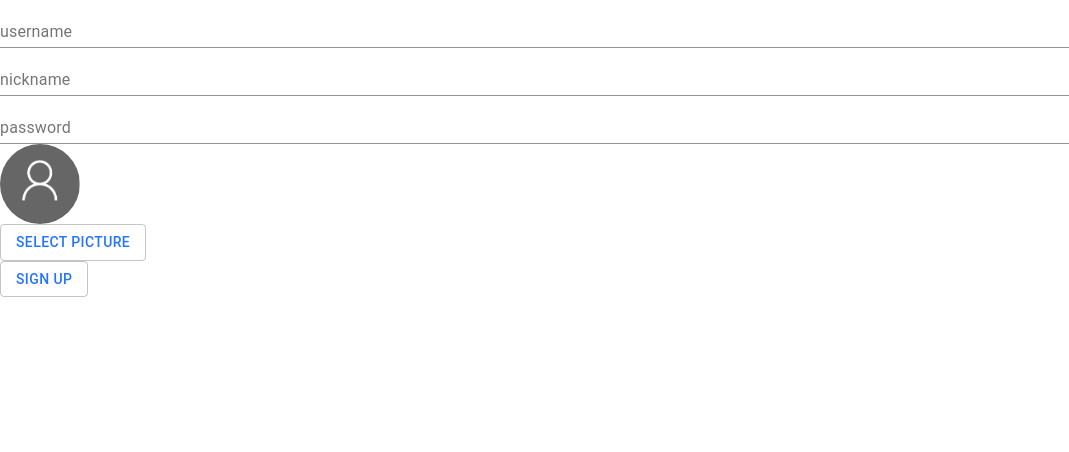
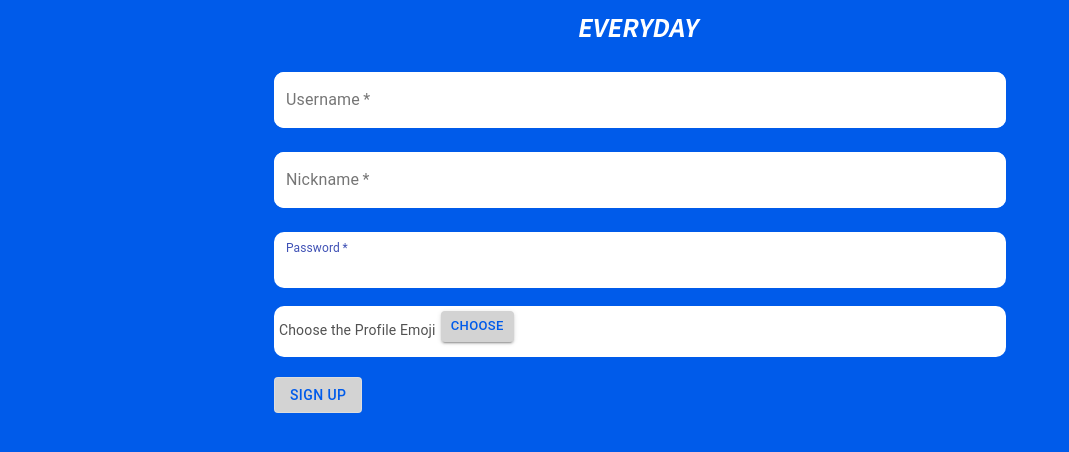
Before and after one commit to everyday-2020/everyday_front, a React (Create React App) app: page /signup in a window 1280 px wide. Shown: the top 452 px of the page, without its empty margins (0-1069 px from the left). Built offline with nearby package versions, Linux system fonts and the light colour scheme; a web font is replaced by a local one.

Commit message:
add emoji picker in signup page and change signup form

```diff
--- a/src/App.tsx
+++ b/src/App.tsx
@@ -7,6 +7,7 @@ import RoomList from "./containers/roomList";
 import Room from "./containers/room";
 import MakeRoom from "./containers/makeRoom";
 import SignUp from "./containers/signUp";
+import LogoBar from "./components/logobar";
 
 function App() {
   return (
@@ -22,6 +23,7 @@ function App() {
           <MakeRoom />
         </Route>
         <Route path="/signup">
+          <LogoBar />
           <SignUp />
         </Route>
         <Route path="/">
--- a/src/api/index.tsx
+++ b/src/api/index.tsx
@@ -72,7 +72,7 @@ export function signup(signUpForm: SignUpForm) {
     .then((response) => {
       alert("Sign Up Success");
       console.log(response);
-      window.location.href = "/";
+      window.location.href = "/signin";
     })
     .catch((error) => {
       console.log(error);
--- a/src/containers/signUp.tsx
+++ b/src/containers/signUp.tsx
@@ -1,7 +1,20 @@
 import React, { useState, useCallback } from "react";
-import { TextField, Avatar, Button } from "@material-ui/core";
-import { makeStyles } from "@material-ui/core/styles";
+import {
+  TextField,
+  Button,
+  Dialog,
+  DialogContent,
+  Container,
+  CssBaseline,
+} from "@material-ui/core";
+import {
+  makeStyles,
+  createMuiTheme,
+  ThemeProvider,
+} from "@material-ui/core/styles";
 import { signup } from "../api";
+import Picker from "emoji-picker-react";
+
 
 interface SignUpForm {
   username: string;
@@ -10,102 +23,241 @@ interface SignUpForm {
   profile_pic: string;
 }
 
-const profileStyles = makeStyles((theme) => ({
-    root : {
-        display: 'flex',
+const useStyles = makeStyles((theme) => ({
+  root: {
+    background: "#005bea",
+    display: "flex",
+    flexDirection: "column",
+    height: "100%",
+
   },
-    profile : {
-        width: theme.spacing(10),
-        height: theme.spacing(10),
-        color: theme.palette.getContrastText('#2575fc'),
-        backgroundColor: '#2575fc',
+  paper: {
+    display: "flex",
+    flexDirection: "column",
+    alignItems: "center",
   },
-    icon : {
-        width: theme.spacing(10),
-        height: theme.spacing(10),
+  profile: {
+    alignItmes: "center",
+    backgroundColor: "white",
+    borderRadius: 10,
+    justifyContent: "center",
+    padding: "5px",
+    marginTop: "10px",
+    marginBottom: "20px",
   },
-    button : {
-        color: '#2575fc',
-    }
-}))
+}));
 
-/*
-type SignFromProps = {
-    onShowPicture: (signUpForm: { username: string; nickname: string; password: string; profile_pic: string }) => void;
-};
-*/
+const tfStyles = makeStyles((theme) => ({
+  root: {
+    backgroundColor: "white",
+    borderRadius: 10,
+    justifyContent: "center",
+  },
+}));
+const tf_theme = createMuiTheme({
+  overrides: {
+    MuiFilledInput: {
+      root: {
+        color: "gray",
+        backgroundColor: "white",
+        borderTopLeftRadius: 10,
+        borderTopRightRadius: 10,
+        borderRadius: 10,
+        "&$focused": {
+          backgroundColor: "transparent",
+          borderRadius: 10,
+        },
+        "&:hover": {
+          "@media (hover: none)": {
+            backgroundColor: "transparent",
+          },
+        },
+      },
+    },
+  },
+});
+
+const buttonStyles = makeStyles((theme) => ({
+  container: {
+    justifyContent: "center",
+    alignItmes: "center",
+  },
+  button: {
+    backgroundColor: "#D3D3D3",
+    color: "#005bea",
+    marginBottom: "10px",
+  },
+}));
 
 export default function SignUp() {
-    const classes = profileStyles();
+  const classes = useStyles();
+  const bt_classes = buttonStyles();
+  const tf_classes = tfStyles();
 
   const [signUpForm, setForm] = useState<SignUpForm>({
-        username: '',
-        nickname: '',
-        password: '',
-        profile_pic: process.env.PUBLIC_URL + '/tmp_profile_pic.png'
+    username: "",
+    nickname: "",
+    password: "",
+    profile_pic: "",
   });
 
-    const { username, nickname, password, profile_pic } = signUpForm;
+  //const { username, nickname, password, profile_pic } = signUpForm;
+
+  const [chosenEmoji, setChosenEmoji] = useState(null);
 
   console.log("signUpForm ", signUpForm);
 
-    const changePicture = (e:any) => {
-        e.preventDefault();
-        const file = URL.createObjectURL(e.target.files[0]);
-        if(file != null){
-            setForm({
-                ...signUpForm,
-                profile_pic: URL.createObjectURL(e.target.files[0])
-            });
-        }
+  //dialog
+  const [open, setOpen] = useState(false);
+
+  const handleClickOpen = () => {
+    setOpen(true);
+  };
+  const handleClose = () => {
+    setOpen(false);
   };
 
-    const confirmSignUp = (e:any) => {
+  const confirmSignUp = (e: any) => {
     e.preventDefault();
-        //console.log("confirmSignUp");
-        //console.log("signupForm", signUpForm);
-        //console.log("username", username);
-        //console.log("password", password);
 
     signup(signUpForm);
 
     setForm({
-            username: '',
-            nickname: '',
-            password: '',
-            profile_pic: process.env.PUBLIC_URL + '/tmp_profile_pic.png'
-        })
+      username: "",
+      nickname: "",
+      password: "",
+      profile_pic: "",
+    });
+  };
 
-    }
-
-    const changeForm = (e:any) => {
+  const changeForm = (e: any) => {
     setForm({
       ...signUpForm,
       [e.target.id]: e.target.value,
     });
-        //console.log("signup form", signUpForm);
-        //console.log("e.target", e.target.id);
-        //console.log("name ", e.target.name);
-        //console.log("value", e.target.value);
-    }
+  };
+
+  const onEmojiClick = (e, emojiObject) => {
+    setChosenEmoji(emojiObject.emoji);
+    console.log(emojiObject);
+    console.log(emojiObject.names[0]);
+    const name =
+      emojiObject.names.length == 1
+        ? emojiObject.names[0]
+        : emojiObject.names[1];
+    setForm({
+      ...signUpForm,
+      profile_pic: name,
+    });
+    handleClose();
+  };
+
+  const showPicker = (e: any) => {
+    e.preventDefault();
+    handleClickOpen();
+  };
+
   return (
-        <div>
+      <Container component="main" className={classes.root}>
+        <CssBaseline />
+        <ThemeProvider
+          theme={createMuiTheme({
+            palette: { type: "dark", primary: { main: "#f9f9f9" } },
+          })}
+        >
+          <div className={classes.paper}>
             <form onSubmit={confirmSignUp}>
-                <TextField label="username" onChange={changeForm} id="username" fullWidth/>
-                <TextField label="nickname" onChange={changeForm} id="nickname" fullWidth/>
-                <TextField label="password" onChange={changeForm} id="password" type="password" fullWidth/>
-                <div>
-                    <Avatar alt="profile_pic" className={classes.profile} src={ profile_pic }>
-                    </Avatar>
-                    <div>
-                        <input type="file" id="upload_pic" style={{ display: "none" }} onChange={changePicture}/>
+              <ThemeProvider theme={tf_theme}>
+                <TextField
+                  className={tf_classes.root}
+                  label="Username"
+                  onChange={changeForm}
+                  id="username"
+                  fullWidth
+                  variant="filled"
+                  margin="normal"
+                  required
+                  autoComplete="username"
+                  autoFocus
+                  InputProps={{
+                    disableUnderline: true,
+                  }}
+                />
+                <TextField
+                  className={tf_classes.root}
+                  label="Nickname"
+                  onChange={changeForm}
+                  id="nickname"
+                  fullWidth
+                  variant="filled"
+                  margin="normal"
+                  required
+                  autoComplete="nickname"
+                  autoFocus
+                  InputProps={{
+                    disableUnderline: true,
+                  }}
+                />
+                <TextField
+                  className={tf_classes.root}
+                  label="Password"
+                  onChange={changeForm}
+                  id="password"
+                  type="password"
+                  fullWidth
+                  variant="filled"
+                  margin="normal"
+                  required
+                  autoComplete="password"
+                  autoFocus
+                  InputProps={{
+                    disableUnderline: true,
+                  }}
+                />
+              </ThemeProvider>
+
+              <div className={classes.profile}>
+                {chosenEmoji ? (
+                  <span>{chosenEmoji}</span>
+                ) : (
+                  <span style={{ color: "#525252" }}>
+                    Choose the Profile Emoji
+                  </span>
+                )}
+                 <Button
+                  onClick={showPicker}
+                  variant="contained"
+                  size="small"
+                  className={bt_classes.button}
+                  style={{marginLeft:"5px"}}
+                >
+                  Choose
+                </Button>
               </div>
-                    <label htmlFor="upload_pic">
-                        <Button variant="outlined" className={classes.button} component="span">Select Picture</Button>
-                    </label>
+
+              <div className={bt_classes.container}>
+                <Button
+                  type="submit"
+                  variant="outlined"
+                  className={bt_classes.button}
+                >
+                  Sign Up
+                </Button>
               </div>
-                <Button type="submit" variant="outlined" className={classes.button}>Sign Up</Button>
             </form>
           </div>
+        </ThemeProvider>
+        <Dialog open={open} onClose={handleClose} maxWidth={"sm"}>
+              <DialogContent
+                style={{
+                  width: 300,
+                  height: 300,
+                  overflow: "hidden",
+                }}
+              >
+                <Picker onEmojiClick={onEmojiClick} />
+              </DialogContent>
+            </Dialog>
+      </Container>
   );
 }
```
Lines whose indentation alone changed are shown as unchanged.
